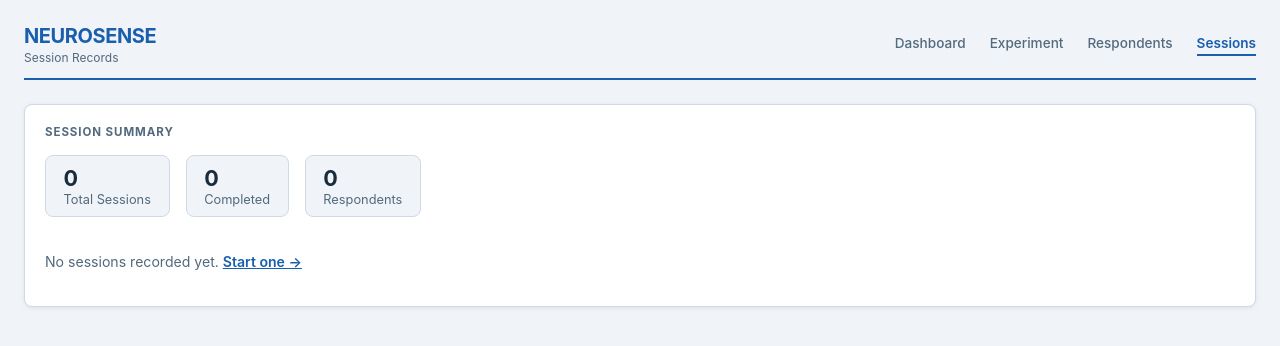
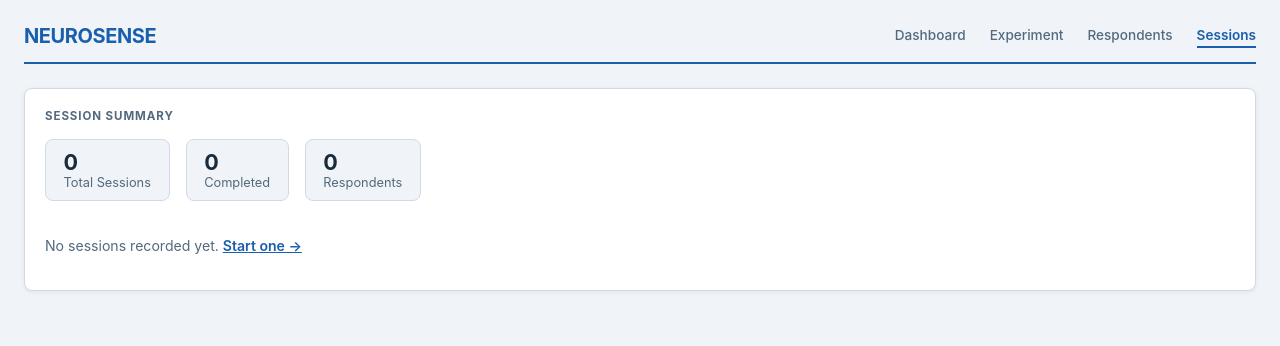
Before and after one commit to agriby-chaniago/NEUROSENSE, a Flask app: template dashboard/templates/sessions.html in a window 1280 px wide. Shown: the top 346 px of the page. Run offline with Flask 3, Linux system fonts and the light colour scheme; the template is opened without the code that fills it, so the values that code supplies are empty.

Commit message:
minor fix

```diff
--- a/dashboard/templates/sessions.html
+++ b/dashboard/templates/sessions.html
@@ -41,19 +41,12 @@
         padding-bottom: 0.85rem;
         border-bottom: 2px solid var(--accent);
       }
-      header > div {
-        flex: 1;
-      }
       header h1 {
         font-size: 1.25rem;
         font-weight: 700;
         color: var(--accent);
         letter-spacing: -0.02em;
-      }
-      header p {
-        font-size: 0.75rem;
-        color: var(--muted);
-        margin-top: 0.1rem;
+        margin-right: auto;
       }
       nav {
         display: flex;
@@ -178,10 +171,7 @@
   </head>
   <body>
     <header>
-      <div>
-        <h1>NEUROSENSE</h1>
-        <p>Session Records</p>
-      </div>
+      <h1>NEUROSENSE</h1>
       <nav>
         <a href="/">Dashboard</a>
         <a href="/experiment">Experiment</a>
```
Also changed, not shown: dashboard/templates/experiment.html (+2 -12 lines), dashboard/templates/index.html (+6 -7 lines), dashboard/templates/respondents.html (+2 -12 lines).
